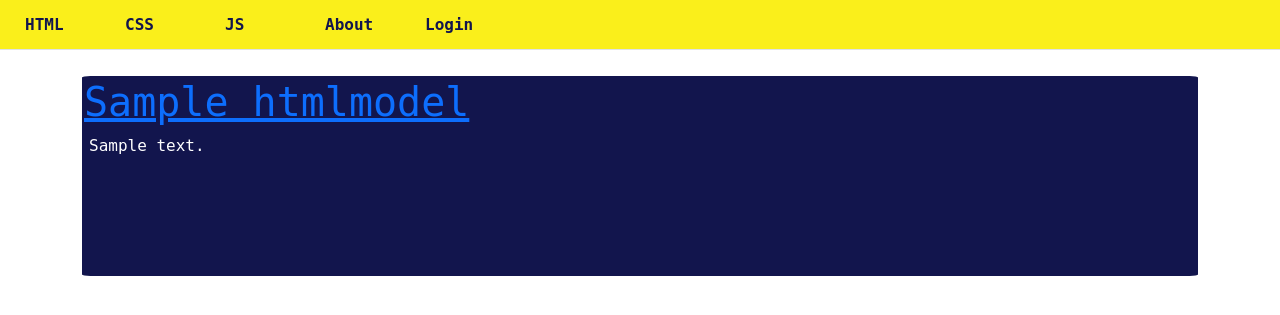
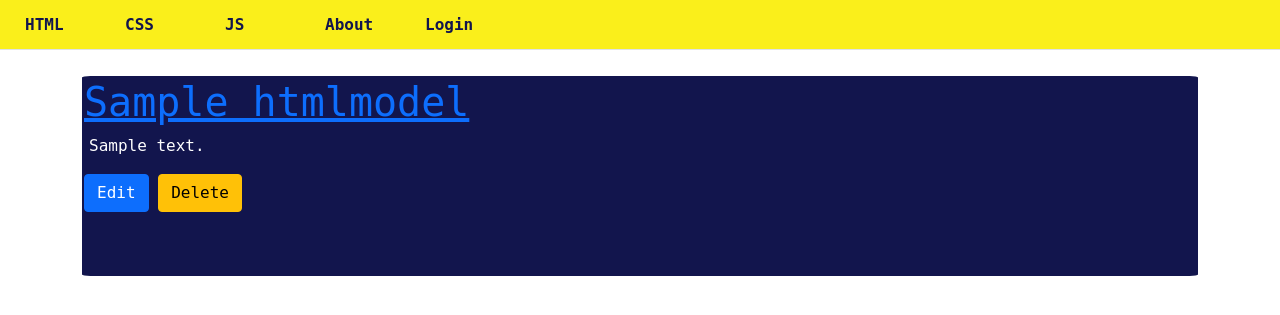
Before and after one commit to FazleRabbbiferdaus172/Cheat_Sheet_Site, a Django app: page / in a window 1280 px wide. Shown: the top 315 px of the page. Run offline with Django 3.2, Linux system fonts and the light colour scheme; tables that the repository leaves empty hold one stand-in row (values such as "Sample post"); some web fonts are replaced.

Commit message:
cheat edit added

```diff
--- a/CheatSheet/htmlCheatSheet/urls.py
+++ b/CheatSheet/htmlCheatSheet/urls.py
@@ -7,5 +7,7 @@ urlpatterns = [
     url(r'^new/', views.CreateHtmlModelView.as_view(), name="post_new"),
     url(r'^list', views.HtmlModelListView.as_view(), name='htmllist'),
     url(r'^cheat/(?P<pk>\d+)$',
-        views.HtmlModelDetailView.as_view(), name='cheat_detail')
+        views.HtmlModelDetailView.as_view(), name='cheat_detail'),
+    url(r'^cheat/(?P<pk>\d+)/edit/$',
+        views.HtmlModelUpdateView.as_view(), name='cheat_edit')
 ]
--- a/CheatSheet/htmlCheatSheet/views.py
+++ b/CheatSheet/htmlCheatSheet/views.py
@@ -1,6 +1,6 @@
 from django.shortcuts import render, get_object_or_404
 from django.views.generic import (
-    TemplateView, CreateView, ListView, DetailView, DeleteView)
+    TemplateView, CreateView, ListView, DetailView, UpdateView, DeleteView)
 from htmlCheatSheet.models import HtmlModel
 from htmlCheatSheet.forms import HtmlModelForm, CommentModelForm
 from django.views.generic.edit import FormMixin
@@ -34,6 +34,13 @@ class CreateHtmlModelView(LoginRequiredMixin, CreateView):
     template_name = 'htmlCheatSheet/htmlmodel_form.html'
 
 
+class HtmlModelUpdateView(LoginRequiredMixin, UpdateView):
+    login_url = '/login/'
+    redirect_field_name = 'htmlCheatSheet/htmlCheatPagedetail.html'
+    form_class = HtmlModelForm
+    model = HtmlModel
+
+
 class HtmlModelDetailView(FormMixin, DetailView):
     model = HtmlModel
     form_class = CommentModelForm
--- a/CheatSheet/templates/about.html
+++ b/CheatSheet/templates/about.html
@@ -7,8 +7,8 @@
     </div>
     <div class="contact">
         <h1>How to find me</h1>
-        <a href={{ github }}>Github</a>
-        <a href={{ linkedin }}>Linkedin</a>
+        <h2><a href={{ github }}>Github</a></h2>
+        <h2><a href={{ linkedin }}>Linkedin</a></h2>
 
     </div>
 {% endblock %}
--- a/CheatSheet/templates/htmlCheatSheet/htmlCheatPageList.html
+++ b/CheatSheet/templates/htmlCheatSheet/htmlCheatPageList.html
@@ -7,6 +7,8 @@
                     {{ i.title }}
                 </a></h1>
                 <p>{{ i.min_text }}</p>
+                <a href="{% url 'htmlCheatSheet:cheat_edit' pk=i.pk %}" class="btn btn-primary">Edit</a>
+                <a href="#" class="btn btn-primary btn-warning">Delete</a>
             </div>
         {% endfor %}
     {% else %}
--- a/CheatSheet/templates/htmlCheatSheet/htmlCheatPagedetail.html
+++ b/CheatSheet/templates/htmlCheatSheet/htmlCheatPagedetail.html
@@ -11,6 +11,7 @@
         </div>
     </div>
     <div class="comment-container">
+        <h1>Comment Section</h1>
         <form method="POST">
         {% csrf_token %}
         {{ form.as_p }}
```
